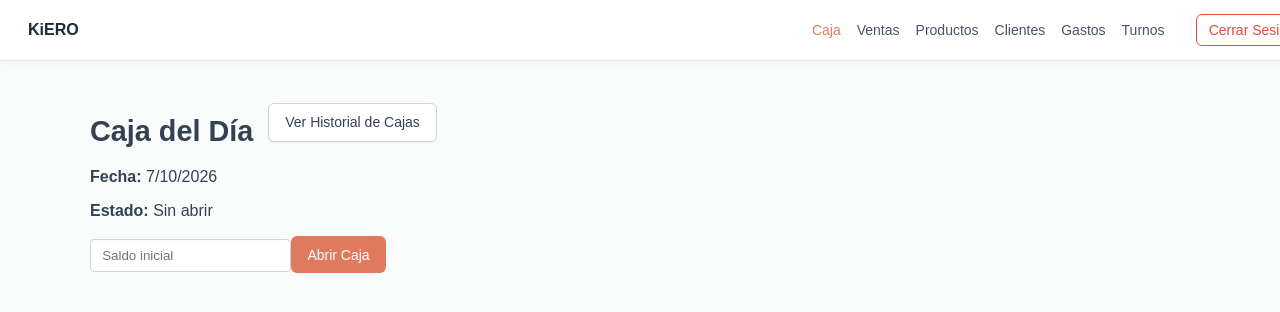
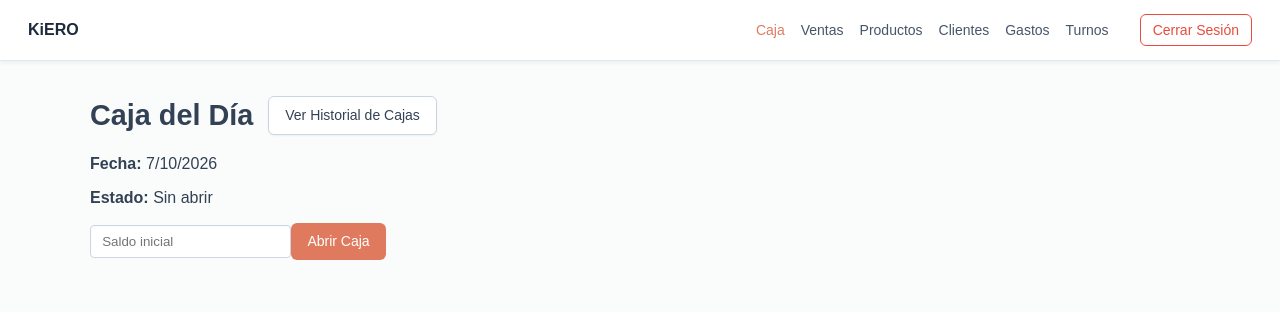
Before and after one commit to Pablo-Esquilache/KiERO, a React (Vite) app in the folder frontend-react/: page /caja in a window 1280 px wide. Shown: the top 312 px of the page. Built offline with nearby package versions, Linux system fonts and the light colour scheme; sample sign-in values are in the browser's storage.

Commit message:
fix: adjust navbar width to prevent overflow and tweak Caja alignments/gaps

```diff
--- a/frontend-react/src/app/App.jsx
+++ b/frontend-react/src/app/App.jsx
@@ -45,7 +45,7 @@ function Navbar() {
   );
 
   return (
-    <nav className="app-navbar">
+    <nav className="app-navbar" style={{ boxSizing: "border-box" }}>
       <div className="app-navbar-logo">
         <Link to="/" style={{ color: 'inherit', textDecoration: 'none' }}>
           KiERO
--- a/frontend-react/src/features/caja/Caja.jsx
+++ b/frontend-react/src/features/caja/Caja.jsx
@@ -72,7 +72,7 @@ export default function Caja() {
   return (
     <main className="app-container">
       <div className="app-controls" style={{ marginBottom: "20px", display: "flex", justifyContent: "flex-start", alignItems: "center", gap: "15px" }}>
-        <h1 className="app-title" style={{ marginBottom: 0 }}>Caja del Día</h1>
+        <h1 className="app-title" style={{ margin: 0, lineHeight: "1" }}>Caja del Día</h1>
         <button onClick={() => setModalHistorial(true)} className="app-btn-secondary">Ver Historial de Cajas</button>
       </div>
 
@@ -83,7 +83,7 @@ export default function Caja() {
         </div>
 
         {!cajaAbierta && (
-          <div className="caja-apertura">
+          <div className="caja-apertura" style={{ gap: "30px" }}>
             <input
               type="number"
               className="app-input"
```
